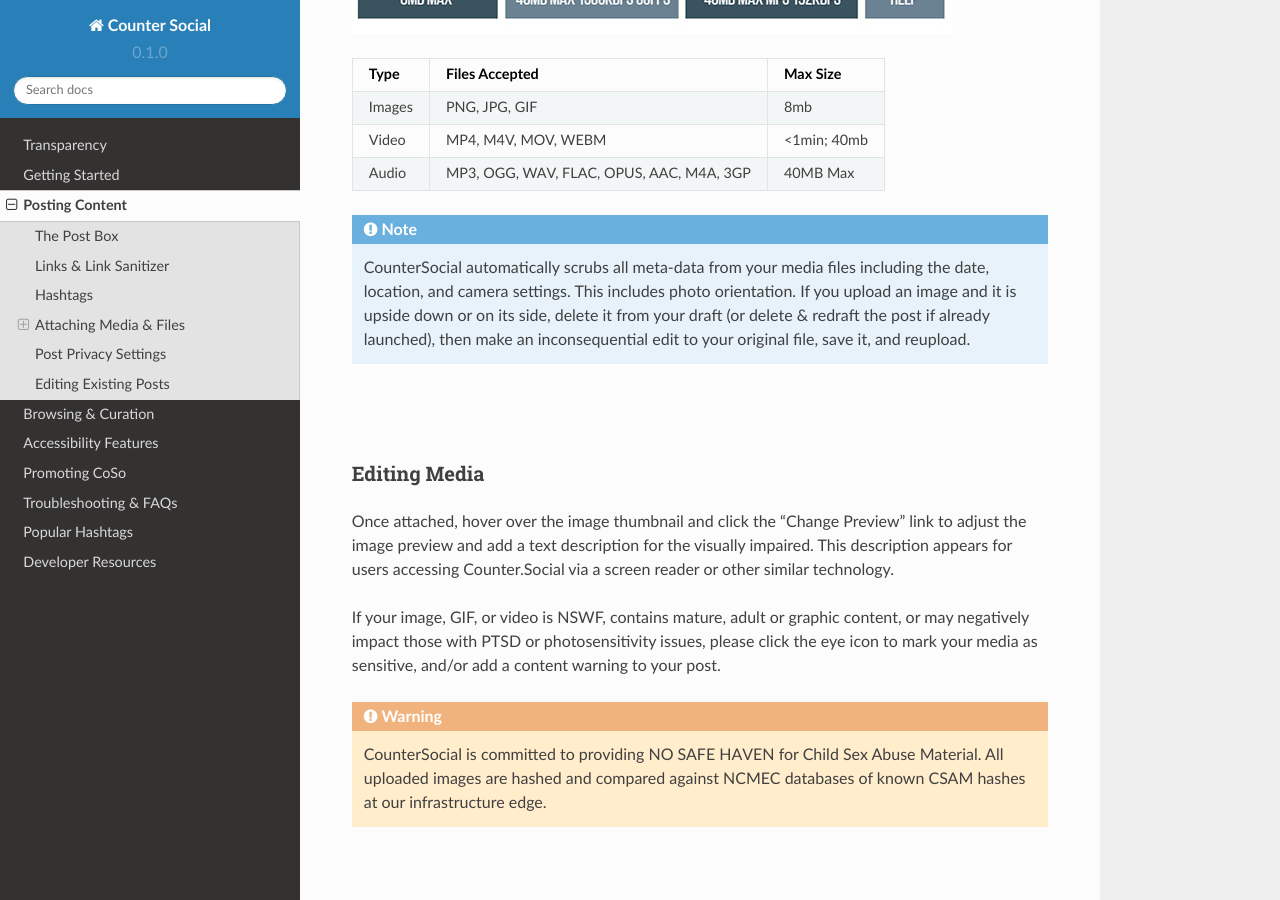
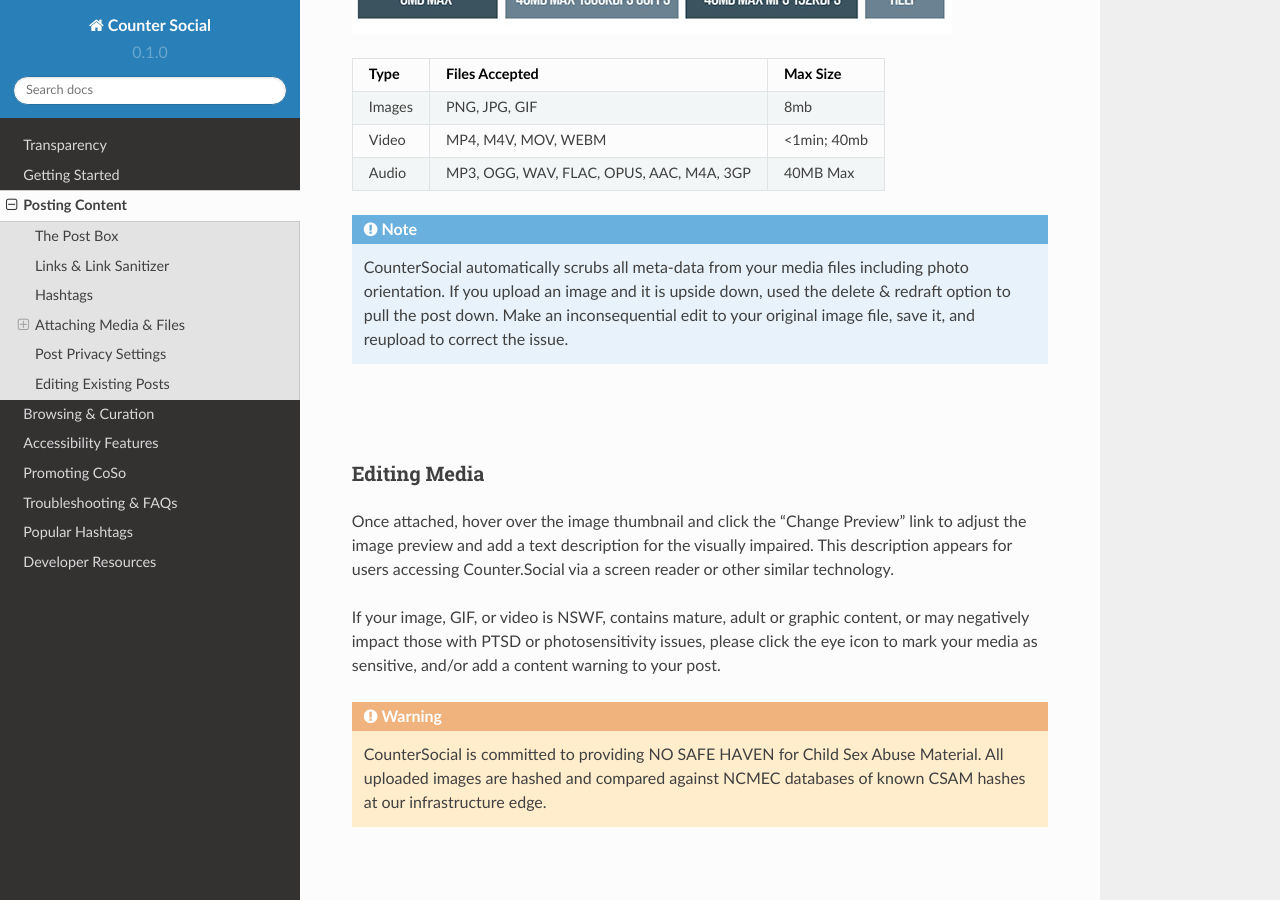
Before and after one commit to itskel/userguide, a Sphinx documentation site: the page built from docs/source/posting-content.rst, in a window 1280 px wide and 900 px high, scrolled down 2366 px. Built offline with Sphinx 7.4.7 and the Read the Docs theme 2.0.0, drawn with Linux system fonts in a browser that asks for light colours; pages that are not in the unit, such as notebooks, are missing from menus.

Commit message:
Update posting-content.rst

```diff
--- a/docs/source/posting-content.rst
+++ b/docs/source/posting-content.rst
@@ -50,7 +50,7 @@
 | Audio   | MP3, OGG, WAV, FLAC, OPUS, AAC, M4A, 3GP  | 40MB Max      |
 +---------+-------------------------------------------+---------------+
 
-.. note:: CounterSocial automatically scrubs all meta-data from your media files including the date, location, and camera settings. This includes photo orientation. If you upload an image and it is upside down or on its side, delete it from your draft (or delete & redraft the post if already launched), then make an inconsequential edit to your original file, save it, and reupload.
+.. note:: CounterSocial automatically scrubs all meta-data from your media files including photo orientation. If you upload an image and it is upside down, used the delete & redraft option to pull the post down. Make an inconsequential edit to your original image file, save it, and reupload to correct the issue.
 
 |
 |
```
